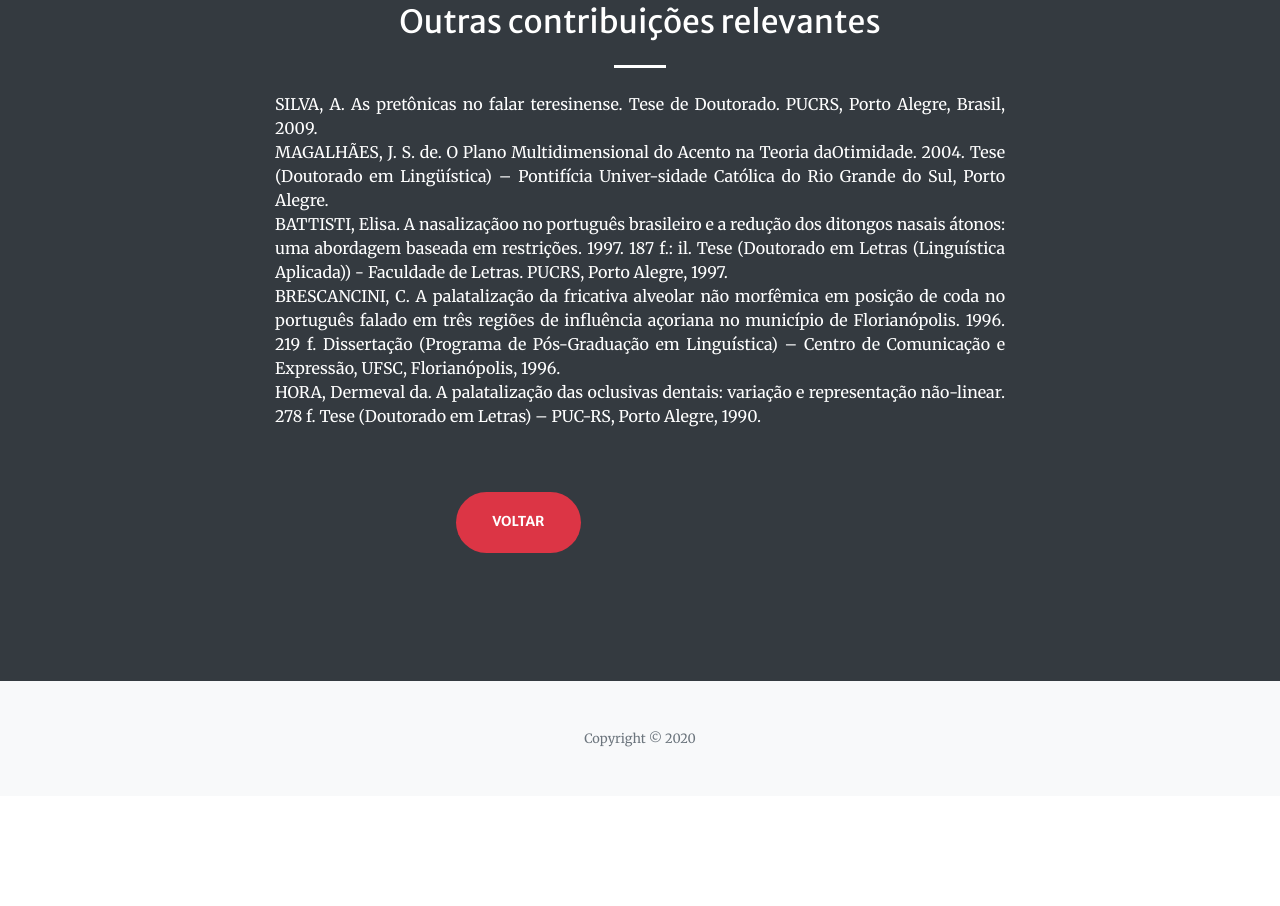
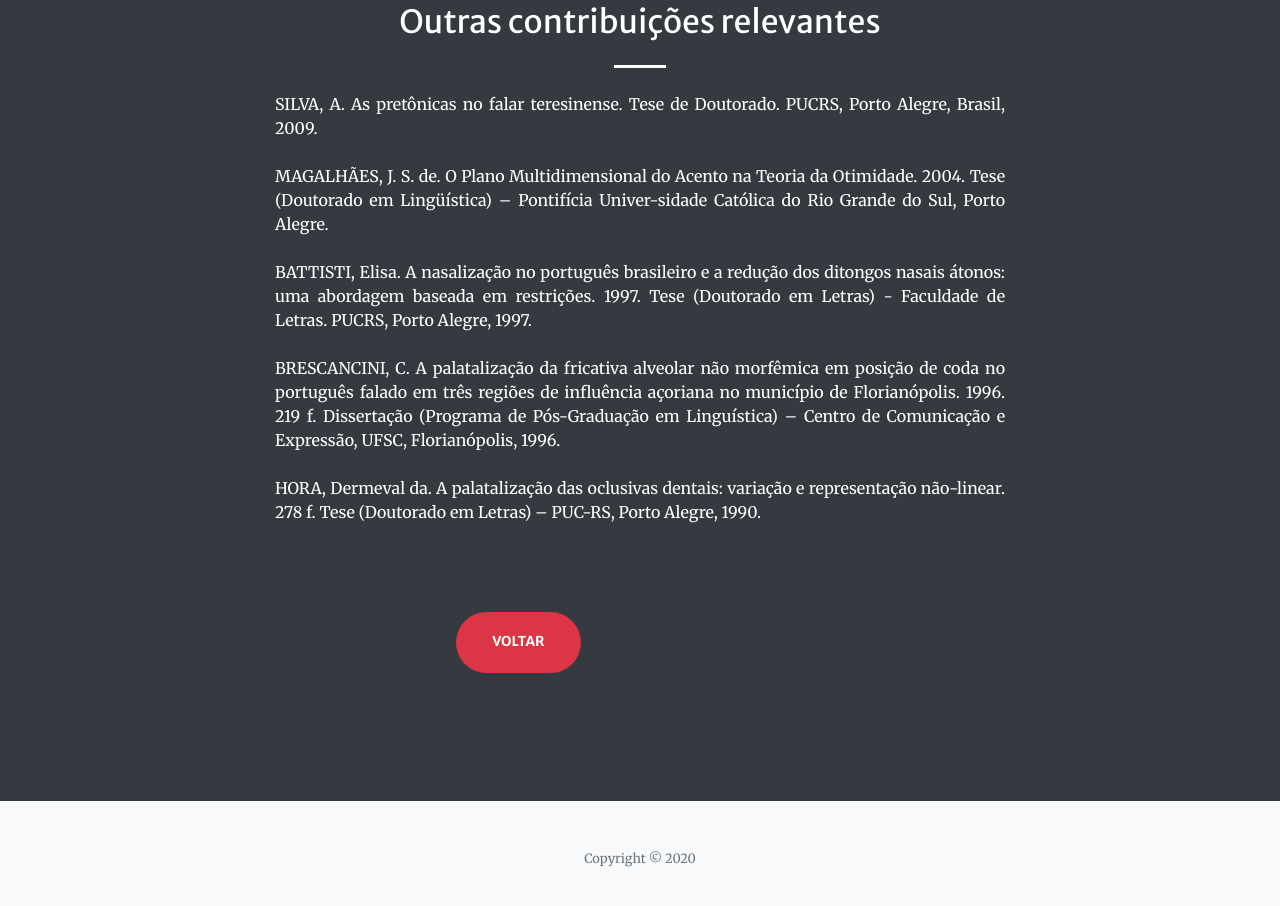
Before and after one commit to projetovalpb/home, a website with bundled scripts: page outrasx.html in a window 1280 px wide. Shown: the part 925-1831 px from the top of the page. Before the commit the page ends 1721 px from the top, so only its background shows below. Built offline with nearby package versions, Linux system fonts and the light colour scheme.

Commit message:
Add files via upload

```diff
--- a/outrasx.html
+++ b/outrasx.html
@@ -53,14 +53,14 @@
           <h2 class="text-white mt-0">Outras contribuições relevantes</h2>
           <hr class="divider light my-4">
            <p class="text-justify">
-             <a class="text-white" href="https://github.com/projetovalpb/home/raw/master/works/trabrelevantes/Tese%20de%20Ailma%20Nascimento%20Silva.pdf">SILVA, A. As pretônicas no falar teresinense. Tese de Doutorado. PUCRS, Porto Alegre, Brasil, 2009. </a><br>
+             <a class="text-white" href="https://github.com/projetovalpb/home/raw/master/works/trabrelevantes/Tese%20de%20Ailma%20Nascimento%20Silva.pdf">SILVA, A. As pretônicas no falar teresinense. Tese de Doutorado. PUCRS, Porto Alegre, Brasil, 2009. </a><br><br>
 
-<a class="text-white" href="https://github.com/projetovalpb/home/raw/master/works/trabrelevantes/Tese%20Jos%C3%A9%20Magalh%C3%A3es.pdf">MAGALHÃES, J. S. de. O Plano Multidimensional do Acento na Teoria daOtimidade.  2004.  Tese  (Doutorado  em  Lingüística)  –  Pontifícia  Univer-sidade Católica do Rio Grande do Sul, Porto Alegre.</a><br>
+<a class="text-white" href="https://github.com/projetovalpb/home/raw/master/works/trabrelevantes/Tese%20Jos%C3%A9%20Magalh%C3%A3es.pdf">MAGALHÃES, J. S. de. O Plano Multidimensional do Acento na Teoria da Otimidade.  2004.  Tese  (Doutorado  em  Lingüística)  –  Pontifícia  Univer-sidade Católica do Rio Grande do Sul, Porto Alegre.</a><br><br>
 
-<a class="text-white" href="https://github.com/projetovalpb/home/raw/master/works/trabrelevantes/Tese_Battisti_1997.pdf">BATTISTI, Elisa. A nasalizaçãoo no português brasileiro e a redução dos ditongos nasais átonos: uma abordagem baseada em restrições. 1997. 187 f.: il. Tese (Doutorado em Letras (Linguística Aplicada)) - Faculdade de Letras. PUCRS, Porto Alegre, 1997.</a><br>
+<a class="text-white" href="https://github.com/projetovalpb/home/raw/master/works/trabrelevantes/Tese_Battisti_1997.pdf">BATTISTI, Elisa. A nasalização no português brasileiro e a redução dos ditongos nasais átonos: uma abordagem baseada em restrições. 1997. Tese (Doutorado em Letras) - Faculdade de Letras. PUCRS, Porto Alegre, 1997.</a><br><br>
 
-<a class="text-white" href="https://github.com/projetovalpb/home/raw/master/works/trabrelevantes/Tese%20de%20Cl%C3%A1udia%20Brescancini.pdf">BRESCANCINI, C. A palatalização da fricativa alveolar não morfêmica em posição de coda no português falado em três regiões de influência açoriana no município de Florianópolis. 1996. 219 f. Dissertação (Programa de Pós-Graduação em Linguística) – Centro de Comunicação e Expressão, UFSC, Florianópolis, 1996. </a><br>
-HORA, Dermeval da. A palatalização das oclusivas dentais: variação e representação não-linear. 278 f. Tese (Doutorado em Letras) – PUC-RS, Porto Alegre, 1990. <br>
+<a class="text-white" href="https://github.com/projetovalpb/home/raw/master/works/trabrelevantes/Tese%20de%20Cl%C3%A1udia%20Brescancini.pdf">BRESCANCINI, C. A palatalização da fricativa alveolar não morfêmica em posição de coda no português falado em três regiões de influência açoriana no município de Florianópolis. 1996. 219 f. Dissertação (Programa de Pós-Graduação em Linguística) – Centro de Comunicação e Expressão, UFSC, Florianópolis, 1996. </a><br><br>
+HORA, Dermeval da. A palatalização das oclusivas dentais: variação e representação não-linear. 278 f. Tese (Doutorado em Letras) – PUC-RS, Porto Alegre, 1990. <br><br>
 
  <br> <br>
 </p>
```
